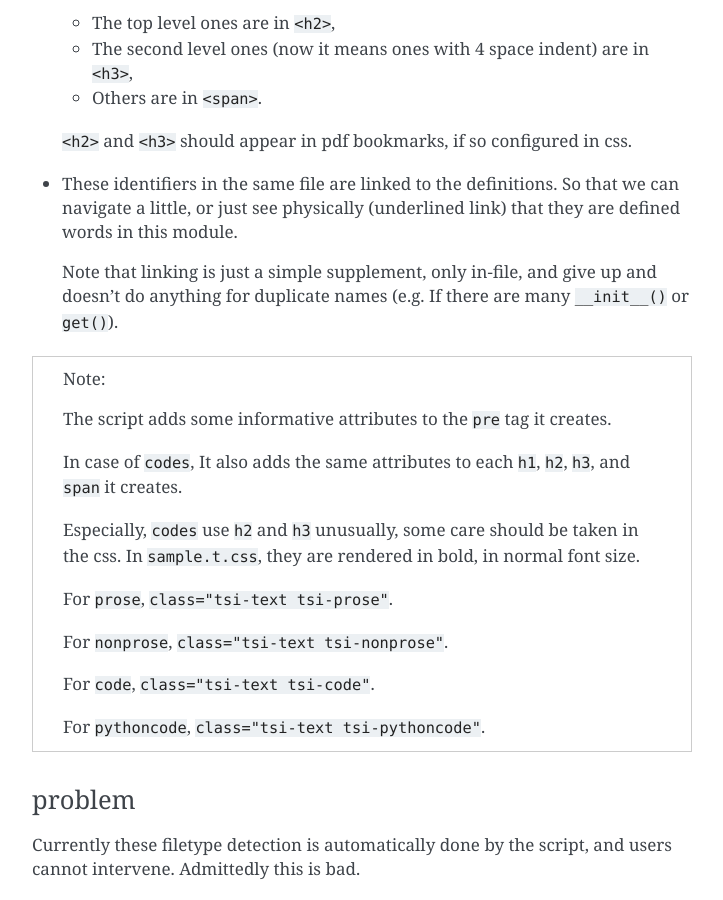
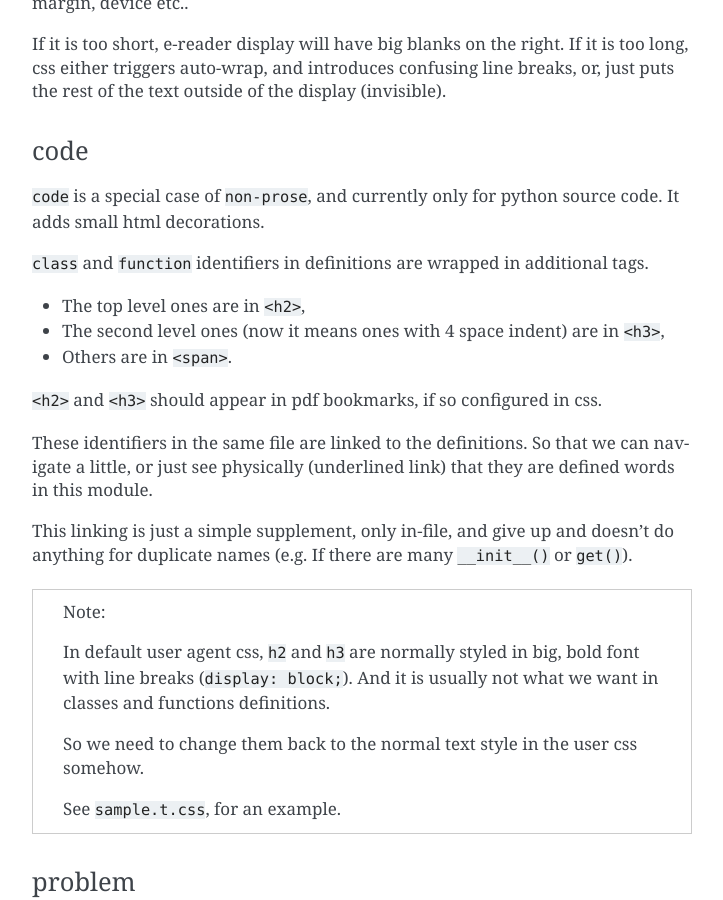
Before and after one commit to openandclose/tosixinch, a Sphinx documentation site: the page built from docs/topics.rst, in a window 1280 px wide and 900 px high, scrolled down 2061 px. Shown: the whole window, without its empty margins (388-1111 px from the left). Built offline with Sphinx 7.4.7, drawn with Linux system fonts in a browser that asks for light colours; some of the changed text lies outside the part shown.

Commit message:
Document rewrite around 'code' part

```diff
--- a/docs/topics.rst
+++ b/docs/topics.rst
@@ -41,6 +41,20 @@ The script separates it into three types:
 * ``prose``
 * ``non-prose``
 * ``code``
+
+And it adds some informative attributes
+to the ``pre`` tag it creates.
+
+In case of ``code``, It also adds the same attributes
+to other new tags it creates. (``h2``, ``h3``, and ``span``. See below.)
+
+For ``prose``, ``class="tsi-text tsi-prose"``.
+
+For ``nonprose``, ``class="tsi-text tsi-nonprose"``.
+
+For ``code``, ``class="tsi-text tsi-code"``.
+
+For ``pythoncode``, ``class="tsi-text tsi-pythoncode"``.
 
 prose
 ^^^^^
@@ -99,43 +113,39 @@ code
 and currently only for python source code.
 It adds small html decorations.
 
-* ``class`` and ``function`` identifiers in definitions
-  are wrapped in additional tags.
+``class`` and ``function`` identifiers in definitions
+are wrapped in additional tags.
 
-  * The top level ones are in ``<h2>``,
-  * The second level ones (now it means ones with 4 space indent) are in ``<h3>``,
-  * Others are in ``<span>``.
+* The top level ones are in ``<h2>``,
+* The second level ones (now it means ones with 4 space indent) are in ``<h3>``,
+* Others are in ``<span>``.
 
-  ``<h2>`` and ``<h3>`` should appear in pdf bookmarks,
-  if so configured in css.
-* These identifiers in the same file are linked to the definitions.
-  So that we can navigate a little,
-  or just see physically (underlined link)
-  that they are defined words in this module.
+``<h2>`` and ``<h3>`` should appear in pdf bookmarks,
+if so configured in css.
 
-  Note that linking is just a simple supplement, only in-file,
-  and give up and doesn't do anything for duplicate names
-  (e.g. If there are many ``__init__()`` or ``get()``).
+These identifiers in the same file are linked to the definitions.
+So that we can navigate a little,
+or just see physically (underlined link)
+that they are defined words in this module.
 
-.. Note::
+This linking is just a simple supplement, only in-file,
+and give up and doesn't do anything for duplicate names
+(e.g. If there are many ``__init__()`` or ``get()``).
 
-    The script adds some informative attributes
-    to the ``pre`` tag it creates.
+.. note::
 
-    In case of ``codes``, It also adds the same attributes
-    to each ``h1``, ``h2``, ``h3``, and ``span`` it creates.
+    In default user agent css,
+    ``h2`` and ``h3`` are normally styled in big, bold font
+    with line breaks (``display: block;``).
+    And it is usually not
+    what we want in classes and functions definitions.
 
-    Especially, ``codes`` use ``h2`` and ``h3`` unusually,
-    some care should be taken in the css.
-    In ``sample.t.css``, they are rendered in bold, in normal font size.
+    So we need to change them back to the normal text style
+    in the user css somehow.
 
-    For ``prose``, ``class="tsi-text tsi-prose"``.
+    See ``sample.t.css``, for an example.
 
-    For ``nonprose``, ``class="tsi-text tsi-nonprose"``.
 
-    For ``code``, ``class="tsi-text tsi-code"``.
-
-    For ``pythoncode``, ``class="tsi-text tsi-pythoncode"``.
 
 problem
 ^^^^^^^
```
